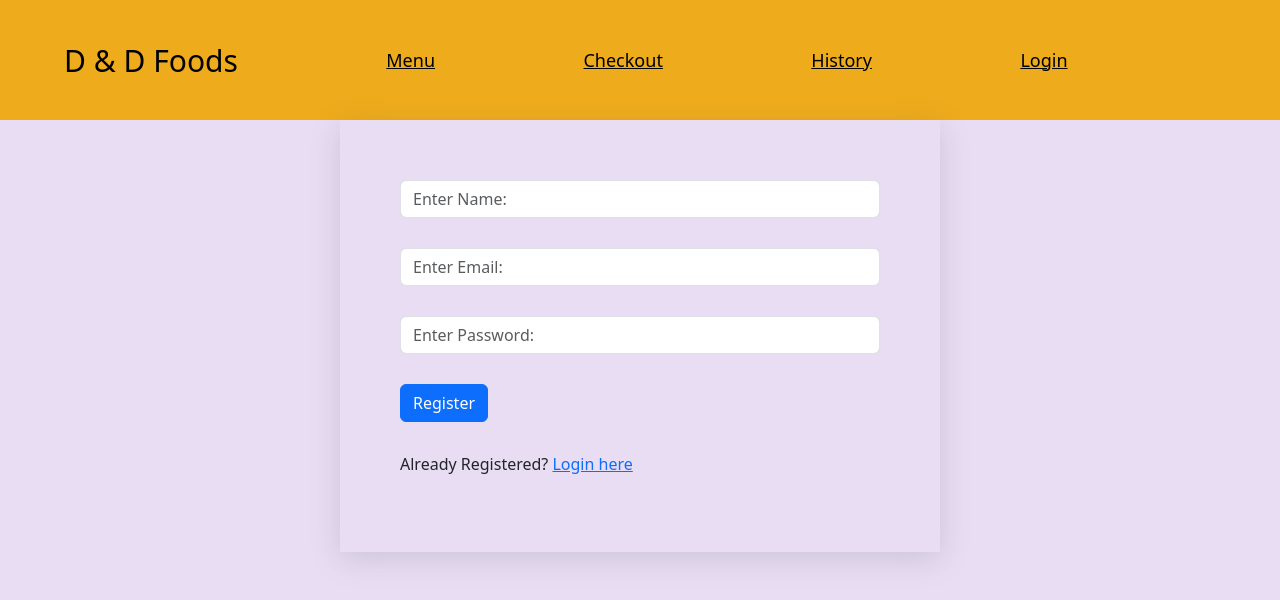
After one commit to Gomezdylan/D-D-Foods, a PHP site: page /sign_up.php in a window 1280 px wide. The commit adds this page. Shown: the top 600 px of the page. Run offline with PHP 8.4, Linux system fonts and the light colour scheme.

Commit message:
added user login and registration into db

```diff
--- a/checkout.php
+++ b/checkout.php
@@ -17,10 +17,10 @@
 <header class="header">
     <a href="#" class="logo">D & D Foods</a>
     <nav class="navbar">
-        <a href="index.html">Menu</a>
+        <a href="index.php">Menu</a>
         <a href="#" class="active">Checkout</a>
         <a href="history.php">History</a>
-        <a href="login.html">Login</a>
+        <a href="login.php">Login</a>
     </nav>
 </header>
 
--- a/history.html
+++ b/history.html
@@ -11,7 +11,7 @@
             <a href="index.php">Menu</a>
             <a href="checkout.php">Checkout</a>
             <a href="#" class="active">History</a>
-            <a href="login.html">Login</a>
+            <a href="login.php">Login</a>
         </nav>
         <!--Shows item details image and a Buy Button thats it-->
     </header>
--- a/index.php
+++ b/index.php
@@ -14,7 +14,7 @@
             <a href="index.php" class="active">Menu</a>
             <a href="checkout.php">Checkout</a>
             <a href="history.html">History</a>
-            <a href="login.html">Login</a>
+            <a href="login.php">Login</a>
         </nav>
     </header>
 
--- a/proStyle.css
+++ b/proStyle.css
@@ -136,3 +136,21 @@ section button{
 body{
     background-color: lightgray;
 }
+
+.container{
+    max-width: 600px;
+    margin: 0 auto;
+    padding: 60px;
+    box-shadow: rgba(100,100,111,.2) 0px 7px 29px 0px;
+}
+
+.form-group{
+    margin-bottom:30px;
+}
+
+table, tr, td, th{
+    border: 2px solid;
+    padding: 8px;
+    margin-top: 20px;
+    margin-bottom: 50px;
+}
--- /dev/null
+++ b/sign_up.php
@@ -0,0 +1,91 @@
+<!DOCTYPE html>
+
+<head>
+    <meta charset="UTF-8">  <meta name="viewport" content="width=device-width, initial-scale=1.0">
+    <meta name="viewport" content="width=device-width, initial-scale=1.0">
+    <title>Login</title>
+    <link rel="stylesheet" href="https://cdn.jsdelivr.net/npm/bootstrap@5.3.3/dist/css/bootstrap.min.css"
+        integrity="sha384-QWTKZyjpPEjISv5WaRU9OFeRpok6YctnYmDr5pNlyT2bRjXh0JMhjY6hW+ALEwIH" crossorigin="anonymous">
+    <link rel="stylesheet" href="proStyle.css">
+</head>
+
+<body class="menu-bg">
+    <header class="header">
+        <a href="#" class="logo">D & D Foods</a>
+        <nav class="navbar">
+            <a href="index.html">Menu</a>
+            <a href="checkout.html">Checkout</a>
+            <a href="history.html">History</a>
+            <a href="login.php">Login</a>
+        </nav>
+    </header>
+</body>
+
+<body>
+    <div class="container">
+        <?php
+            if(isset($_POST["submit"])){
+                $name= $_POST["name"];
+                $email= $_POST["email"];
+                $password= trim($_POST["password"]);
+
+                $passwordHash= password_hash($password, PASSWORD_DEFAULT);
+
+                // checks to see if all the fields are filled out correctly by the user
+                $errors = array();
+                if(empty($name)||empty($email) ||empty($password) ){
+                    array_push($errors, "All fields are required");
+                }
+                if(!filter_var($email, FILTER_VALIDATE_EMAIL)){
+                    array_push($errors, "Email is not valid");
+                }
+                if(strlen($password) <8){
+                    array_push($errors, "Password needs to be at least 8 characters long");
+                }
+
+                require_once "server.php";
+                $sql= "SELECT * from person where email= '$email'";
+                $result= mysqli_query($conn, $sql);
+                $rowcount= mysqli_num_rows($result);
+                if ($rowcount >0){
+                   array_push($errors, "Email already in use");
+                }
+
+                if(count($errors)>0){    //doesn't insert data if there are errors
+                    foreach($errors as $error){
+                        echo "<div class ='alert alert-danger'> $error</div>";
+                    }
+                } else{     //insert if no errors
+                    require_once "server.php";
+                    $sql ="INSERT INTO person (person_name, email, password) values (?,?,?)";
+                    $stmt= mysqli_stmt_init($conn);
+                    $prepare= mysqli_stmt_prepare($stmt,$sql);
+
+                    if($prepare){
+                        mysqli_stmt_bind_param($stmt, "sss",$name, $email, $passwordHash);
+                        mysqli_stmt_execute($stmt);
+                        header("Location: login.php");
+                        echo "<div class='alert alert-success'> Registered Successfully </div>";
+                    } else {
+                        die("Registerion Unsuccessful");
+                    }
+                }
+            }
+        ?>
+        <form action="sign_up.php" method="post">
+            <div class="form-group">
+                <input type="text" class="form-control" name="name" placeholder="Enter Name:">
+            </div>
+            <div class="form-group">
+                <input type="email" class="form-control" name="email" placeholder="Enter Email:">
+            </div>
+            <div class="form-group">
+                <input type="password" class="form-control" name="password" placeholder="Enter Password:">
+            </div>
+            <div class="form-group">
+                <input type="submit" class="btn btn-primary" value="Register" name="submit">
+            </div>
+        </form>
+        <p>Already Registered? <a href="login.php"> Login here </p>
+    </div>
+</body>
```
Also changed, not shown: login.html (deleted, +0 -45 lines), login.php (added, +66 -0 lines), schema.sql (+8 -6 lines), sign_up.html (deleted, +0 -49 lines).
